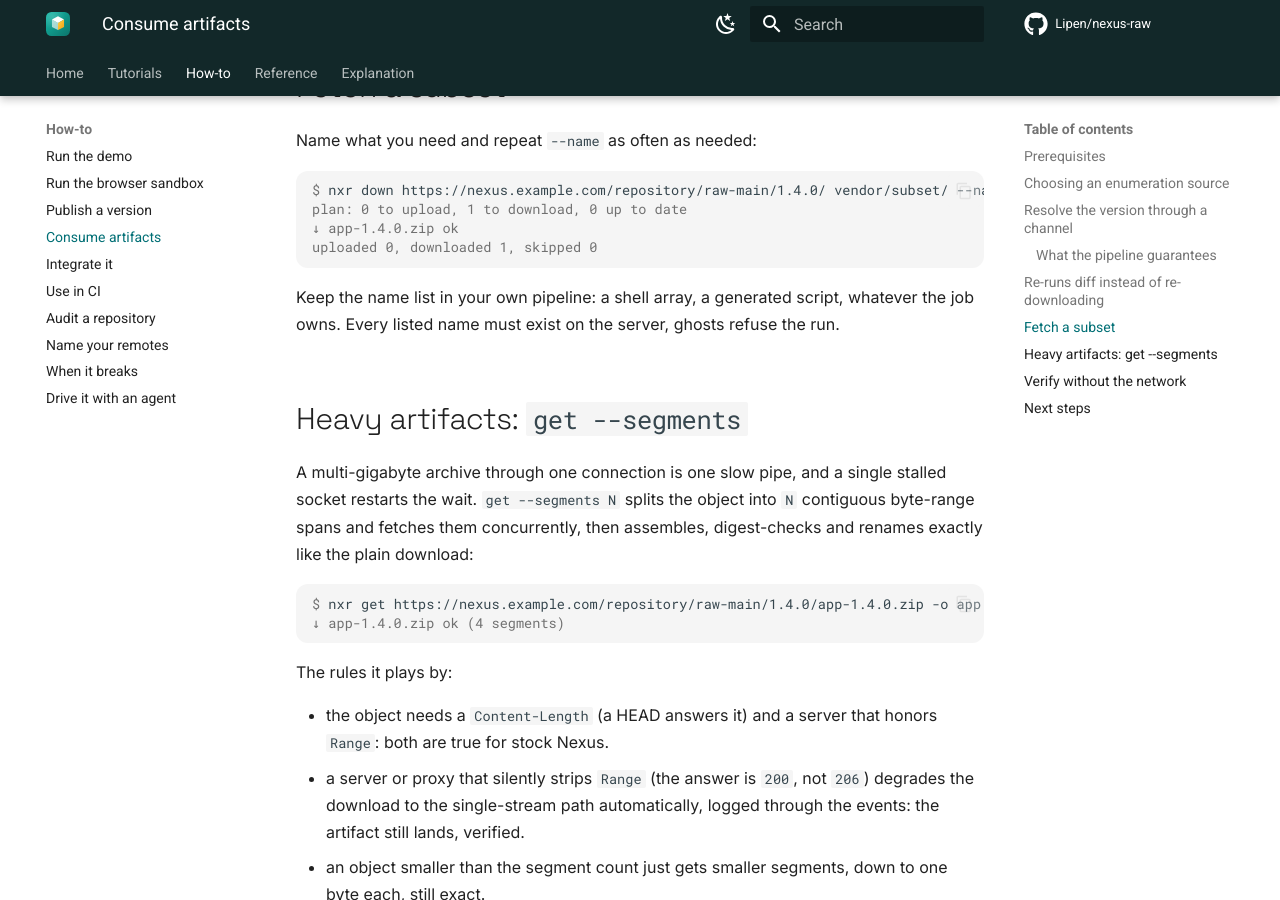
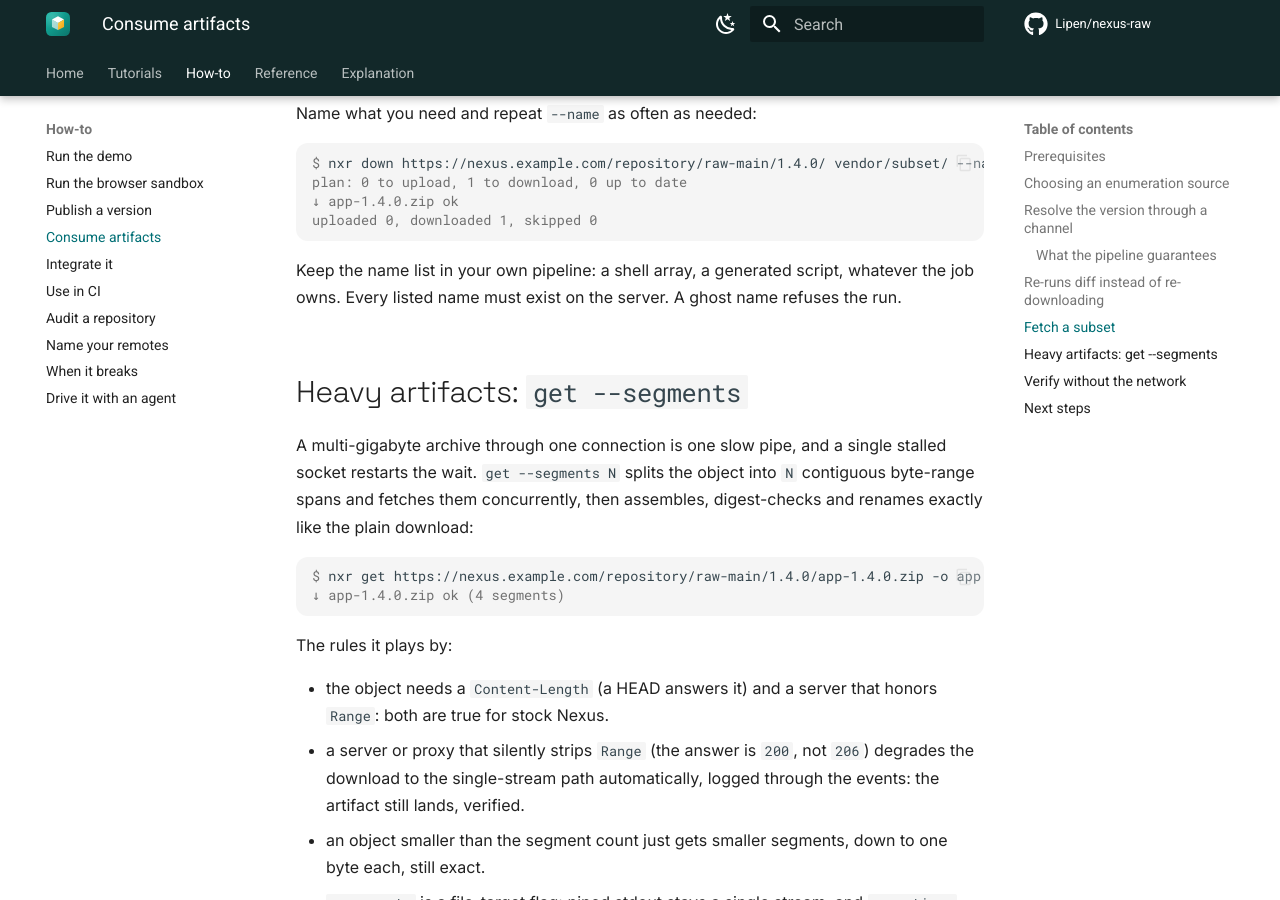
Before and after one commit to Lipen/nexus-raw, an MkDocs documentation site: the page built from docs/how-to/consume.md, in a window 1280 px wide and 900 px high, scrolled down 2583 px. Built offline with MkDocs 1.6.1 and Material for MkDocs 9.7.7, drawn with Linux system fonts in a browser that asks for light colours; comment, search, counter and statistics services are not loaded; some of the changed text lies outside the part shown.

Commit message:
docs: the prose sweep of the how-to pages

````diff
--- a/docs/how-to/consume.md
+++ b/docs/how-to/consume.md
@@ -112,7 +112,8 @@ uploaded 0, downloaded 1, skipped 0
 ```
 
 Keep the name list in your own pipeline: a shell array, a generated script, whatever the job owns.
-Every listed name must exist on the server, ghosts refuse the run.
+Every listed name must exist on the server.
+A ghost name refuses the run.
 
 ## Heavy artifacts: `get --segments`
 
````
Also changed, not shown: other parts of docs/how-to/consume.md (+1 -1 lines), docs/how-to/ci.md (+2 -1 lines).
